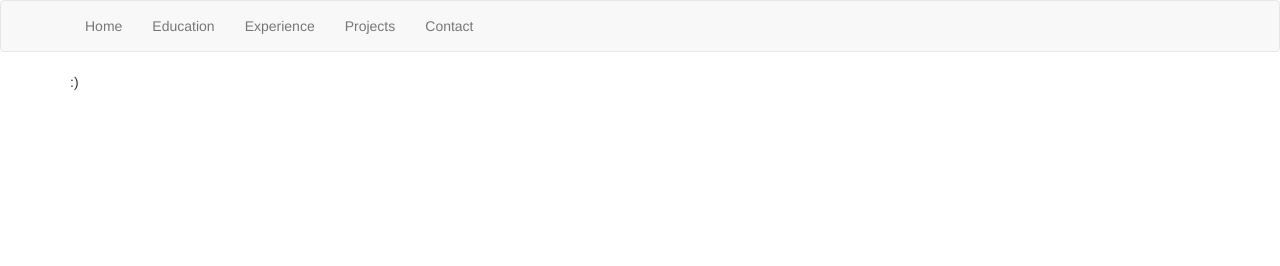
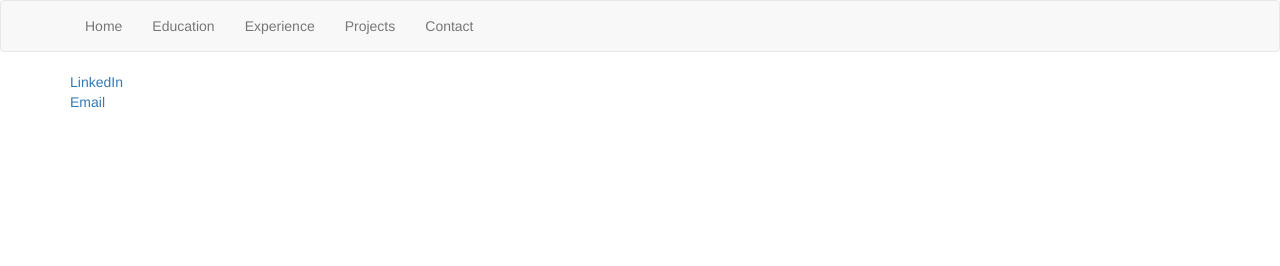
Before and after one commit to vikramdesh1/vikramdesh1.github.io, a Jekyll site: the page built from contact.html, in a window 1280 px wide. Shown: the top 266 px of the page. Built offline with Jekyll 4.4.1, drawn with Linux system fonts in a browser that asks for light colours; nearby versions of some CDN libraries.

Commit message:
Update contact.html

```diff
--- a/contact.html
+++ b/contact.html
@@ -3,5 +3,8 @@ layout: default
 title: Contact
 ---
 <div class="container">
-    <p>:)</p>
+    <ul class="list-unstyled">
+        <li><a href="https://www.linkedin.com/in/vikramdesh1/">LinkedIn</a></li>
+        <li><a href="mailto:vikramdesh1@live.com">Email</a></li>
+    </ul>
 </div>
```
